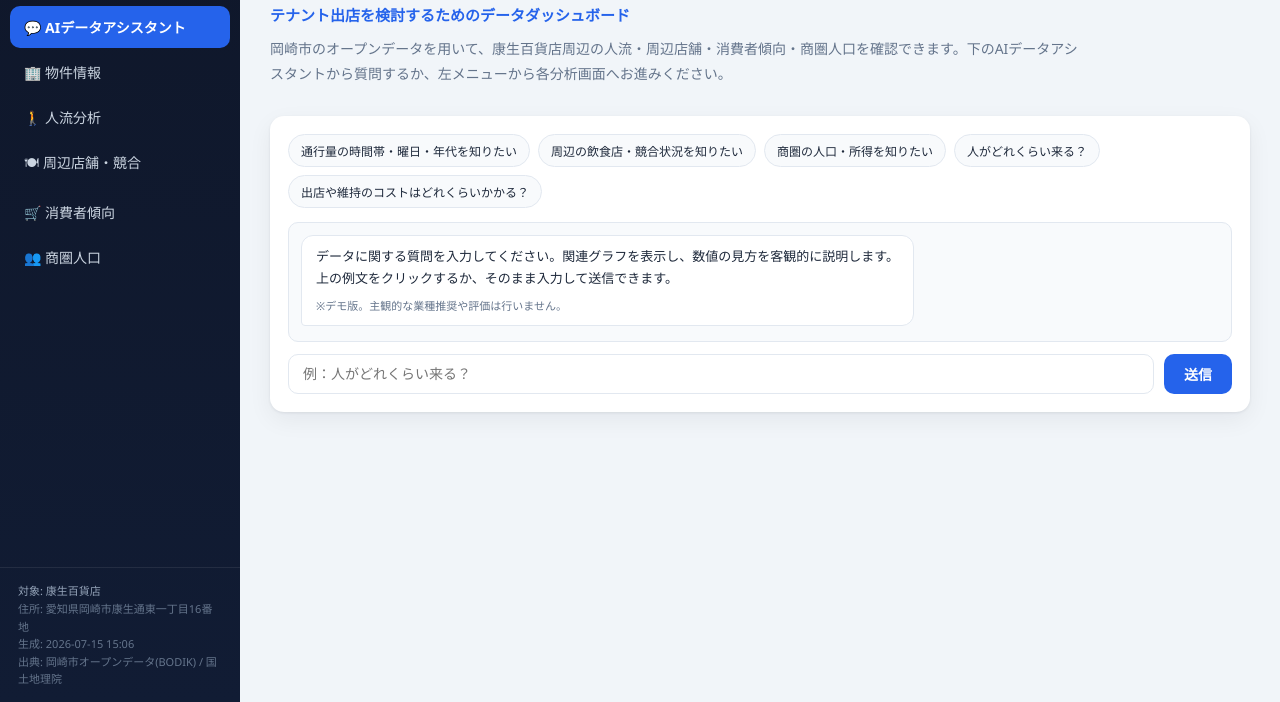
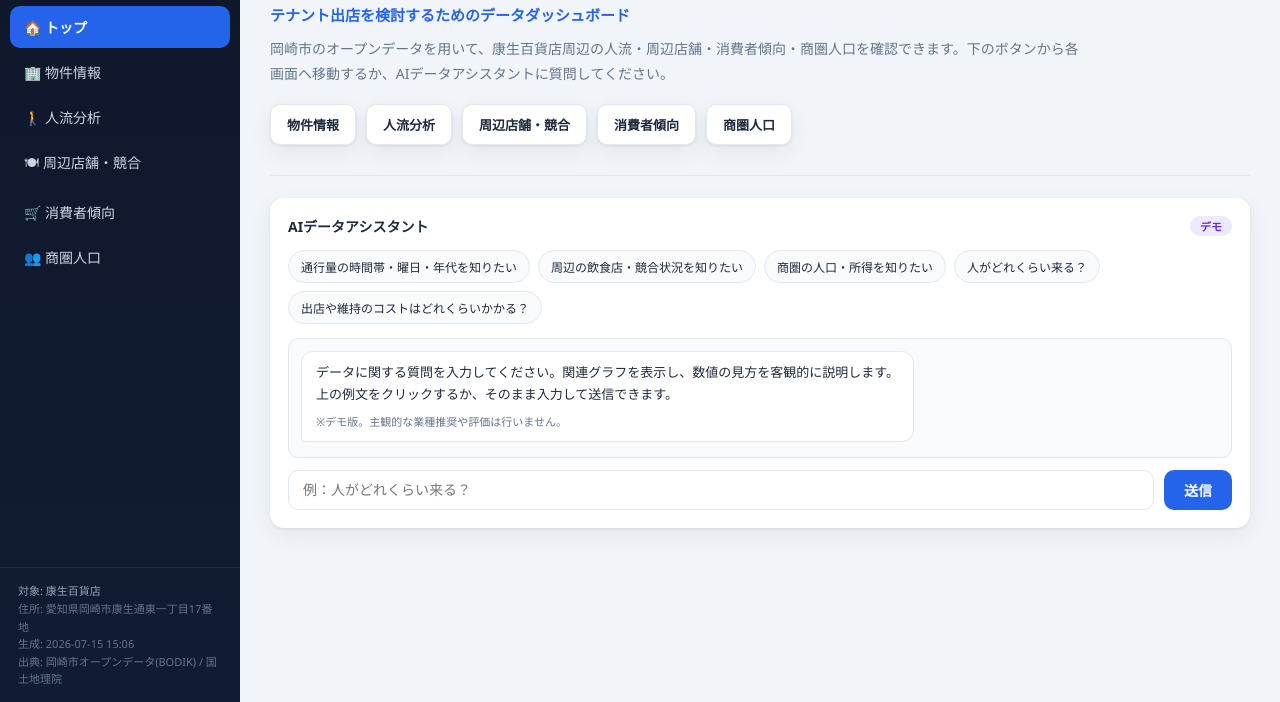
Before and after one commit to kosukehat/PBL_Dashboard, a plain HTML site: page tenant_dashboard/site/index.html in a window 1280 px wide. Shown: the part 98-800 px from the top of the page. Drawn offline with nearby package versions, Linux system fonts and the light colour scheme.

Commit message:
住所の統一化。トップページを整える

```diff
--- a/tenant_dashboard/data/rent.json
+++ b/tenant_dashboard/data/rent.json
@@ -23,7 +23,7 @@
     "change_pct": 2.2,
     "lat": 34.958973,
     "lon": 137.163628,
-    "dist_m": 104,
+    "dist_m": 78,
     "source": "国土交通省 国土数値情報 地価公示",
     "source_url": "https://nlftp.mlit.go.jp/ksj/gml/datalist/KsjTmplt-L01-2026.html",
     "data_year_tag": "L01-26",
--- a/tenant_dashboard/site/css/style.css
+++ b/tenant_dashboard/site/css/style.css
@@ -276,6 +276,38 @@ th { position: sticky; top: 0; background: #f8fafc; color: var(--muted); font-we
   line-height: 1.75;
   color: var(--muted);
 }
+.ai-top-nav {
+  display: flex;
+  flex-wrap: wrap;
+  gap: 10px;
+  margin-top: 18px;
+}
+.ai-top-nav button {
+  border: 1px solid var(--line);
+  background: var(--panel);
+  color: var(--ink);
+  padding: 10px 16px;
+  border-radius: 10px;
+  font-size: 13px;
+  font-weight: 700;
+  cursor: pointer;
+  box-shadow: var(--shadow);
+  transition: background .15s, border-color .15s, color .15s;
+}
+.ai-top-nav button:hover {
+  background: #eff6ff;
+  border-color: #93c5fd;
+  color: var(--brand);
+}
+.ai-top-divider {
+  height: 0;
+  border: none;
+  border-top: 1px solid var(--line);
+  margin: 6px 0 22px;
+}
+.ai-chat-card .card-title {
+  margin-bottom: 14px;
+}
 
 .ai-cta-card {
   display: flex;
--- a/tenant_dashboard/site/index.html
+++ b/tenant_dashboard/site/index.html
@@ -17,7 +17,7 @@
         <div class="brand-sub">テナント出店ポテンシャル</div>
       </div>
       <nav class="nav">
-        <a class="nav-item active" data-target="assistant">💬 AIデータアシスタント</a>
+        <a class="nav-item active" data-target="assistant">🏠 トップ</a>
         <a class="nav-item" data-target="summary">🏢 物件情報</a>
         <a class="nav-item" data-target="people">🚶 人流分析</a>
         <a class="nav-item" data-target="stores">🍽 周辺店舗・競合</a>
@@ -40,10 +40,23 @@
           <p class="ai-top-eyebrow">QURUWA テナント出店ポテンシャル</p>
           <h1 class="ai-top-title">康生百貨店</h1>
           <p class="ai-top-sub">テナント出店を検討するためのデータダッシュボード</p>
-          <p class="ai-top-lead">岡崎市のオープンデータを用いて、康生百貨店周辺の人流・周辺店舗・消費者傾向・商圏人口を確認できます。下のAIデータアシスタントから質問するか、左メニューから各分析画面へお進みください。</p>
+          <p class="ai-top-lead">岡崎市のオープンデータを用いて、康生百貨店周辺の人流・周辺店舗・消費者傾向・商圏人口を確認できます。下のボタンから各画面へ移動するか、AIデータアシスタントに質問してください。</p>
+          <nav class="ai-top-nav" id="aiTopNav" aria-label="主要画面への移動">
+            <button type="button" data-target="summary">物件情報</button>
+            <button type="button" data-target="people">人流分析</button>
+            <button type="button" data-target="stores">周辺店舗・競合</button>
+            <button type="button" data-target="consumer">消費者傾向</button>
+            <button type="button" data-target="demographics">商圏人口</button>
+          </nav>
         </div>
 
+        <div class="ai-top-divider" aria-hidden="true"></div>
+
         <div class="card ai-chat-card">
+          <div class="card-title">
+            AIデータアシスタント
+            <span class="ai-badge">デモ</span>
+          </div>
           <div class="ai-suggestions" id="aiSuggestions"></div>
           <div class="ai-chat-log" id="aiChatLog"></div>
           <div class="ai-chat-input-row">
--- a/tenant_dashboard/site/js/app.js
+++ b/tenant_dashboard/site/js/app.js
@@ -66,6 +66,15 @@ function activateScreen(target) {
   document.getElementById(target).classList.add("active");
   setTimeout(() => { if (maps[target]) maps[target].invalidateSize(); }, 60);
   window.scrollTo(0, 0);
+}
+
+function setupTopNav() {
+  document.querySelectorAll("#aiTopNav [data-target]").forEach(btn => {
+    btn.addEventListener("click", () => {
+      activateScreen(btn.dataset.target);
+      location.hash = btn.dataset.target;
+    });
+  });
 }
 
 /* ---------- メタ情報 ---------- */
@@ -108,7 +117,6 @@ function renderSummary() {
     <div class="overview-lines">
       ${b.aka ? `<div class="overview-line"><span class="ol-label">施設</span><span>${b.aka}</span></div>` : ""}
       <div class="overview-line"><span class="ol-label">住所</span><span>${b.address || "—"}</span></div>
-      ${b.address_alt ? `<div class="overview-line"><span class="ol-label">住所（参考）</span><span class="muted">${b.address_alt}</span></div>` : ""}
       ${b.access ? `<div class="overview-line"><span class="ol-label">アクセス</span><span>${b.access}</span></div>` : ""}
       ${b.area_note ? `<div class="overview-line"><span class="ol-label">立地</span><span>${b.area_note}</span></div>` : ""}
       ${b.facebook ? `<div class="overview-line"><span class="ol-label">SNS</span><span><a href="${b.facebook}" target="_blank" rel="noopener">Facebook</a></span></div>` : ""}
@@ -1566,6 +1574,7 @@ function renderDemographics() {
 /* ---------- 実行 ---------- */
 renderSummary();
 setupAiChat();
+setupTopNav();
 setupPeoplePeriod();
 updatePeople();
 renderStores();
```
Also changed, not shown: tenant_dashboard/data/meta.json (+3 -4 lines), tenant_dashboard/site/js/data.js, 2 other files.
